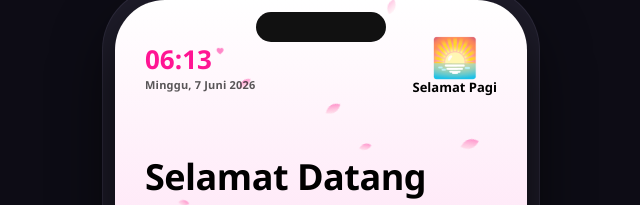
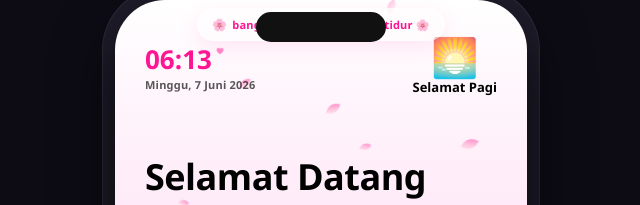
Before and after one commit to irsyadul-huda/sweet_pinky, a website: page beranda.html in a window 1280 px wide. Shown: the top 205 px of the page, 319-959 px from the left. Drawn offline with Linux system fonts and the light colour scheme.

Commit message:
feat: tambah popup bubble bangunkan Peachy + perkecil ukuran + teks pink tanpa glow

```diff
--- a/beranda.html
+++ b/beranda.html
@@ -16,6 +16,14 @@
       <!-- Night rest message toast -->
       <div class="night-toast" id="nightToast">
         <span class="night-toast-text" id="nightToastText"></span>
+      </div>
+
+      <!-- Wake up Peachy popup bubble -->
+      <div class="wakeup-bubble" id="wakeupBubble" aria-live="polite">
+        <div class="wakeup-bubble-inner" id="wakeupBubbleInner">
+          <span class="wakeup-bubble-icon">🌸</span>
+          <span class="wakeup-bubble-text" id="wakeupBubbleText"></span>
+        </div>
       </div>
 
 
--- a/js/beranda.js
+++ b/js/beranda.js
@@ -31,6 +31,9 @@ document.addEventListener('DOMContentLoaded', function () {
 
   // Initialize night rest message (only between 01:00 - 04:00)
   initNightRestMessage();
+
+  // Initialize wakeup Peachy popup bubble
+  initWakeupBubble();
 
   // Optional: Update greeting every minute
   setInterval(updateGreeting, 60000);
@@ -761,3 +764,60 @@ function showGreetingWithHearts(e) {
     }, 3000);
   }, 250);
 }
+
+/**
+ * Wake-up Peachy bubble — shown periodically with slide-in from top and
+ * a typewriter-style text reveal. Repeats every 3 minutes.
+ */
+function initWakeupBubble() {
+  const bubble    = document.getElementById('wakeupBubble');
+  const bubbleText = document.getElementById('wakeupBubbleText');
+  const bubbleIcon = bubble ? bubble.querySelector('.wakeup-bubble-icon') : null;
+  if (!bubble || !bubbleText) return;
+
+  const messages = [
+    'bangunkan Peachy jika tertidur 🌸',
+    'ketuk Peachy untuk menyapanya 💕',
+    'hai, aku menunggumu di sini ✨',
+  ];
+  let msgIndex = 0;
+
+  function showBubble() {
+    const msg = messages[msgIndex % messages.length];
+    msgIndex++;
+
+    // Reset text and icon animation
+    bubbleText.textContent = msg;
+    bubbleText.classList.remove('reveal');
+
+    // Reset icon animation so it replays
+    if (bubbleIcon) {
+      bubbleIcon.style.animation = 'none';
+      void bubbleIcon.offsetWidth; // reflow
+      bubbleIcon.style.animation = '';
+      bubbleIcon.style.opacity = '0';
+    }
+
+    // Slide down from top
+    bubble.classList.remove('hiding');
+    bubble.classList.add('show');
+
+    // Reveal text after bubble is visible
+    setTimeout(() => {
+      bubbleText.classList.add('reveal');
+    }, 300);
+
+    // Auto-hide after 5 seconds
+    setTimeout(() => {
+      bubble.classList.add('hiding');
+      bubble.classList.remove('show');
+      bubbleText.classList.remove('reveal');
+    }, 5000);
+  }
+
+  // Show once 2.5 seconds after page loads
+  setTimeout(showBubble, 2500);
+
+  // Then repeat every 3 minutes
+  setInterval(showBubble, 3 * 60 * 1000);
+}
--- a/style.css
+++ b/style.css
@@ -1206,6 +1206,83 @@ body.page-visible {
 }
 
 /* ========================================
+   Wake-up Peachy Bubble
+   ======================================== */
+.wakeup-bubble {
+  position: absolute;
+  top: 0;
+  left: 0;
+  right: 0;
+  z-index: 300;
+  display: flex;
+  justify-content: center;
+  pointer-events: none;
+  transform: translateY(-110%);
+  opacity: 0;
+  transition: transform 0.6s cubic-bezier(0.34, 1.56, 0.64, 1),
+              opacity 0.5s ease;
+}
+
+.wakeup-bubble.show {
+  transform: translateY(0);
+  opacity: 1;
+  pointer-events: auto;
+}
+
+.wakeup-bubble.hiding {
+  transform: translateY(-110%);
+  opacity: 0;
+}
+
+.wakeup-bubble-inner {
+  margin-top: 8px;
+  display: flex;
+  align-items: center;
+  gap: 5px;
+  background: rgba(255, 255, 255, 0.22);
+  backdrop-filter: blur(18px);
+  -webkit-backdrop-filter: blur(18px);
+  border: 1.5px solid rgba(255, 255, 255, 0.45);
+  border-radius: 999px;
+  padding: 6px 14px;
+  box-shadow:
+    0 6px 20px rgba(255, 105, 180, 0.15),
+    0 2px 6px rgba(255, 255, 255, 0.2) inset;
+}
+
+.wakeup-bubble-icon {
+  font-size: 12px;
+  display: flex;
+  align-items: center;
+  animation: bubbleIconPop 0.5s ease forwards;
+  animation-delay: 0.15s;
+  opacity: 0;
+}
+
+@keyframes bubbleIconPop {
+  0%   { opacity: 0; transform: scale(0.3) rotate(-20deg); }
+  70%  { transform: scale(1.25) rotate(8deg); }
+  100% { opacity: 1; transform: scale(1) rotate(0deg); }
+}
+
+.wakeup-bubble-text {
+  font-size: 11px;
+  font-weight: 600;
+  color: #ff1493;
+  letter-spacing: 0.2px;
+  white-space: nowrap;
+  overflow: hidden;
+  max-width: 0;
+  transition: max-width 0.7s cubic-bezier(0.4, 0, 0.2, 1);
+  text-shadow: none;
+}
+
+.wakeup-bubble-text.reveal {
+  max-width: 220px;
+}
+
+
+/* ========================================
    Bottom Navigation
    ======================================== */
 .bottom-nav {
```
